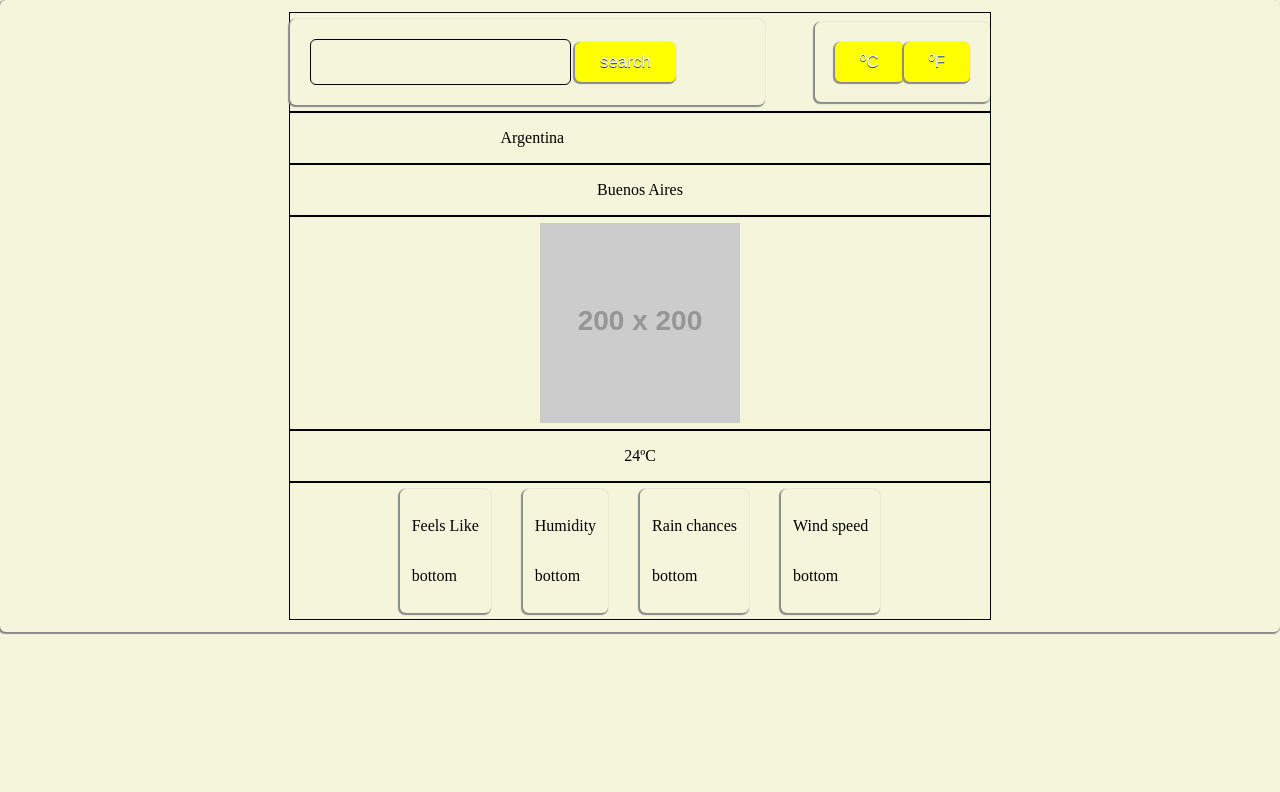
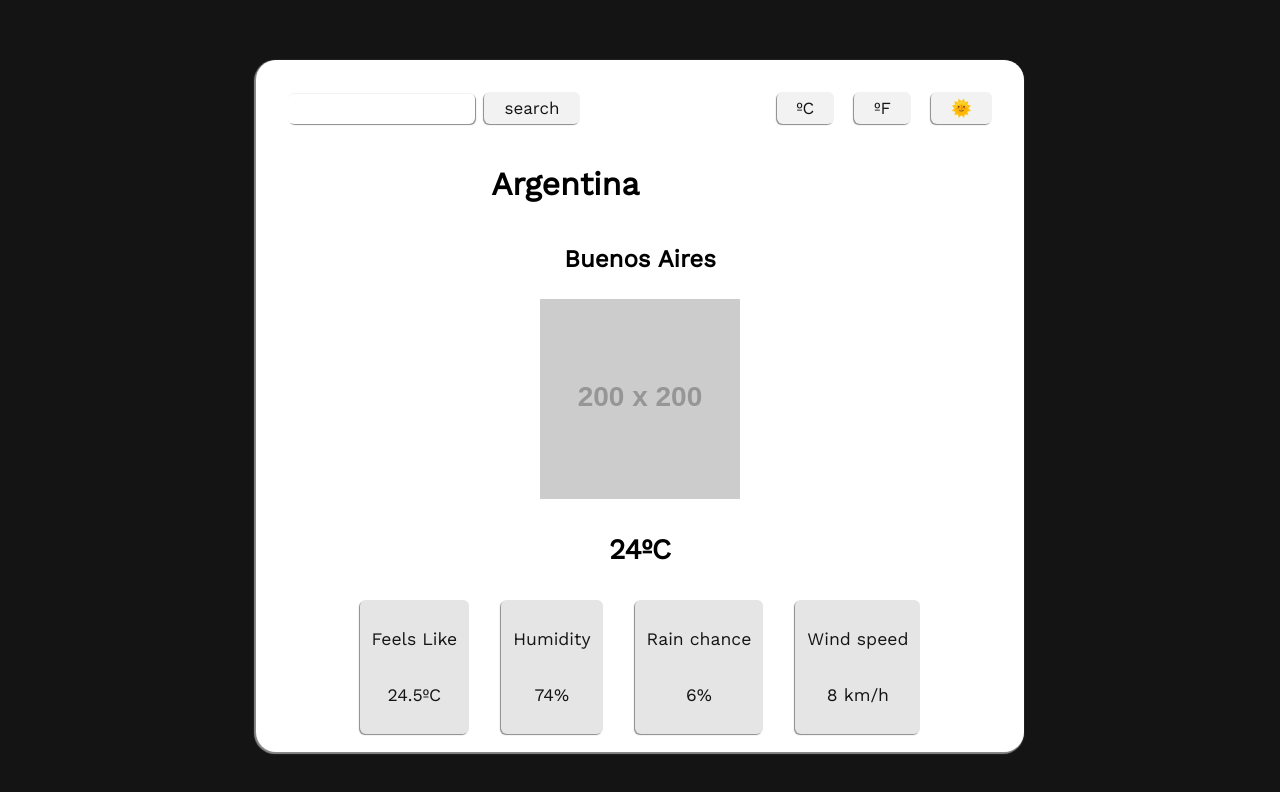
Before and after one commit to MpZero/weather-app, a website built with webpack: page src/index.html in a window 1280 px wide. Built offline with nearby package versions, Linux system fonts and the light colour scheme; placeholder pictures from the web are drawn by us.

Commit message:
page styling

```diff
--- a/src/index.html
+++ b/src/index.html
@@ -5,54 +5,69 @@
     <meta http-equiv="X-UA-Compatible" content="IE=edge" />
     <meta name="viewport" content="width=device-width, initial-scale=1.0" />
     <title>Weather App</title>
+    <style>
+      @import url('https://fonts.googleapis.com/css2?family=Roboto:wght@100;400&family=Work+Sans&display=swap');
+      </style>
+
     <script src="main.js"></script>
   </head>
   <body>
     <div id="container">
       <div id="app-container" class="box-style">
+
+        <!-- TOP START -->
         <div id="top-wrapper">
-          <div id="search-wrapper" class="box-style">
+          <div id="search-wrapper" >
             <form onsubmit="event.preventDefault()" action="" method="post">
               <input type="search" name="" id="search" />
               <button id="submitbtn">search</button>
           </div>
-
-          <div id="grades" class="box-style">
+          <div id="grades">
           <button>ºC</button>
           <div class="line"></div>
           <button>ºF</button>
+          <div class="line"></div>
+          <button class="light-mode">🌚</button>
+          <button class="dark-mode">🌞</button>
           </div>
+          <!-- TOP END -->
+
+          <!-- MIDDLE START -->
         </div>
         <div class="country-city country"  >
-          <p>Argentina</p>
+         <h1>Argentina</h1>
         </div>
         <div class="country-city city">
-          <p>Buenos Aires</p>
+          <h2>Buenos Aires</h2>
         </div>
         <div id="weather-image">
           <img src="https://placehold.co/200x200" alt="">
         </div>
         <div id="temperature">
-          <p>24ºC</p>
+          <h3>24ºC</h3>
         </div>
+          <!-- MIDDLE END -->
+          <!-- BOTTOM START -->
+
         <div id="bottom-wrapper">
-          <div id="feels-like" class="box-style">
+          <div class="box-style bottom-box">
             <p>Feels Like</p>
-            <p>bottom</p>
+            <p>24.5ºC</p>
           </div>
-          <div id="humidity" class="box-style">
+          <div class="box-style bottom-box">
             <p>Humidity</p>
-            <p>bottom</p>
+            <p>74%</p>
           </div>
-          <div id="rain" class="box-style">
-            <p>Rain chances</p>
-            <p>bottom</p>
+          <div class="box-style bottom-box">
+            <p>Rain chance</p>
+            <p>6%</p>
           </div>
-          <div id="wind" class="box-style">
+          <div class="box-style bottom-box">
             <p>Wind speed</p>
-            <p>bottom</p>
+            <p>8 km/h</p>
           </div>
         </div>
+          <!-- BOTTOM END -->
       </div>
     </div>
   </body>
--- a/src/style.css
+++ b/src/style.css
@@ -5,73 +5,96 @@ html {
 *::after,
 *::before {
   box-sizing: inherit;
+  font-family: "Roboto", sans-serif;
+  font-family: "Work Sans", sans-serif;
 }
 
 :root {
-  --clr--text: hsl(0, 0%, 8%);
-  --clr--background: hsl(0, 0%, 100%);
-  --clr--primary: hsl(0, 0%, 73%);
-  --clr--secondary: hsl(177, 60%, 76%);
-  --clr--accent: hsl(60, 100%, 50%);
+  --clr--text: #141414;
+  --clr--background: #ffffff;
+  --clr--primary: #f2f2f2;
+  --clr--secondary: #e5e5e5;
+  --clr--accent: #0d0d0d;
+  --clr--text-alt: #f2f2f2;
 }
 
 @media (color-scheme-dark: dark) {
   :root {
-    --clr--text: hsl(0, 0%, 100%);
-    --clr--background: hsl(0, 0%, 8%);
-    --clr--primary: hsl(0, 0%, 73%);
-    --clr--secondary: hsl(0, 0%, 13%);
-    --clr--accent: hsl(60, 100%, 50%);
+    --clr--background: #0f0f0f;
+    --clr--primary: #272727;
+    --clr--secondary: #3f3f3f;
+    --clr--accent: #f1f1f1;
+    --clr--text: #ffffff;
+    --clr--text-alt: #151515;
   }
 }
 
+body {
+  margin: 0;
+}
+
 button {
-  box-shadow: -1px 1px 1px 1px #8a8a8a;
-  background-color: var(--clr--accent);
+  box-shadow: -1px 1px 1px 0px #8a8a8a;
+  background-color: var(--clr--primary);
   border-radius: 6px;
-  border: 1px solid var(--clr-secondary);
+  border: none;
   display: inline-block;
   cursor: pointer;
-  color: white;
-  /* color: var(--clr-text); */
+  color: var(--clr--text);
   font-size: 17px;
-  padding: 10px 25px;
-  text-decoration: none;
-  text-shadow: 0px 1px 0px #283966;
+  padding: 6px 20px;
 }
 button:hover {
-  background-color: var(--clr-secondary);
+  background-color: var(--clr--secondary);
 }
 button:active {
-  position: relative;
-  top: 1px;
+  background-color: var(--clr--accent);
 }
 
 button:focus {
-  background-color: var(--clr-secondary);
+  background-color: var(--clr--accent);
+  color: var(--clr--text-alt);
 }
 
-body {
-  background-color: beige;
-  margin: 0;
+/* LIGHT/DARK THEME */
+
+.light-mode {
+  display: none;
 }
+
+.dark-mode {
+  display: inline-block;
+}
+
+/* TOP PART START */
 
 .box-style {
   border: 1px solid var(--clr-secondary);
   border-radius: 6px;
   background-color: var(--clr-primary);
-  display: grid;
-  box-shadow: -1px 1px 1px 1px #8a8a8a;
+  box-shadow: -1px 1px 1px 0px #8a8a8a;
   padding: 12px;
 }
 
+#container {
+  display: flex;
+  justify-content: center;
+  align-items: center;
+  height: 100%;
+  width: 100vw;
+  background-color: var(--clr--text);
+  padding: 60px;
+}
+
 #app-container {
-  justify-content: center;
-  background-color: var(--clr-background);
+  border-radius: 20px;
+  box-shadow: -1px 1px 1px 1px #8a8a8a;
+  background-color: var(--clr--background);
+  max-width: 60vw;
+  min-width: 620px;
 }
 
 #top-wrapper {
-  height: 100px;
   display: grid;
   grid-template-columns: 3fr 1fr;
   justify-content: center;
@@ -79,39 +102,36 @@ body {
 }
 
 #search-wrapper {
-  display: grid;
-  padding: 2px;
+  padding: 20px;
+}
 
-  border: 1px solid var(--clr-secondary);
+#search {
+  border: none;
+  border-radius: 6px;
+  height: 31px;
+  font-size: 14px;
+  margin-right: 4px;
+  padding: 4px;
+  box-shadow: 1px 1px 1px 0px #8a8a8a;
+  background-color: var(--clr-primary);
+  border-top: var(--clr--primary) 1px solid;
+}
+
+#grades {
   border-radius: 6px;
   background-color: var(--clr-primary);
   padding: 20px;
-  display: grid;
-  grid-template-columns: auto auto auto;
-  box-shadow: -1px 1px 1px 1px #8a8a8a;
-  margin-right: 50px;
-  /* width: 500px; */
+  display: flex;
 }
 
-#search {
-  border: 1px solid black;
-  border-radius: 6px;
-  height: 46px;
-  background-color: var(--clr-primary);
-  padding-left: 80px;
-}
-
-#grades {
-  border: 1px solid var(--clr-secondary);
-  border-radius: 6px;
-  background-color: var(--clr-primary);
-  padding: 20px;
-  display: grid;
-  grid-template-columns: auto auto auto;
-  box-shadow: -1px 1px 1px 1px #8a8a8a;
+.line {
+  margin: 0px 10px 0px 10px;
 }
 
 /* TOP PART END */
+
+/* MIDDLE START */
+
 .country-city {
   display: flex;
   justify-content: start;
@@ -134,7 +154,10 @@ body {
 #temperature {
   display: flex;
   justify-content: center;
+  font-size: 1.5rem;
 }
+
+/* MIDDLE END */
 
 /* BOTTOM START*/
 
@@ -146,7 +169,14 @@ body {
   padding: 6px;
 }
 
-#app-container > * {
-  /* background-color: var(--clr-background); */
-  border: 1px solid black;
+.bottom-box {
+  background-color: var(--clr--secondary);
+  color: var(--clr--text);
+  font-size: 1.1em;
+  display: flex;
+  flex-direction: column;
+  justify-content: center;
+  align-items: center;
 }
+
+/* BOTTOM END */
```
